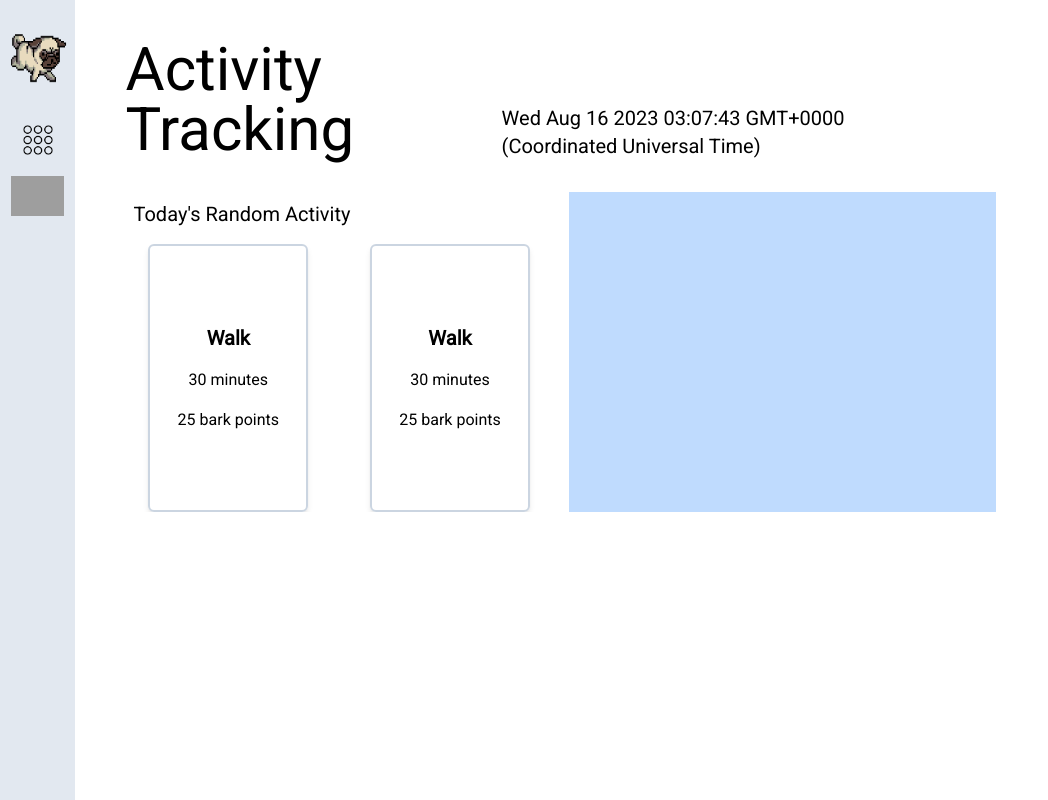
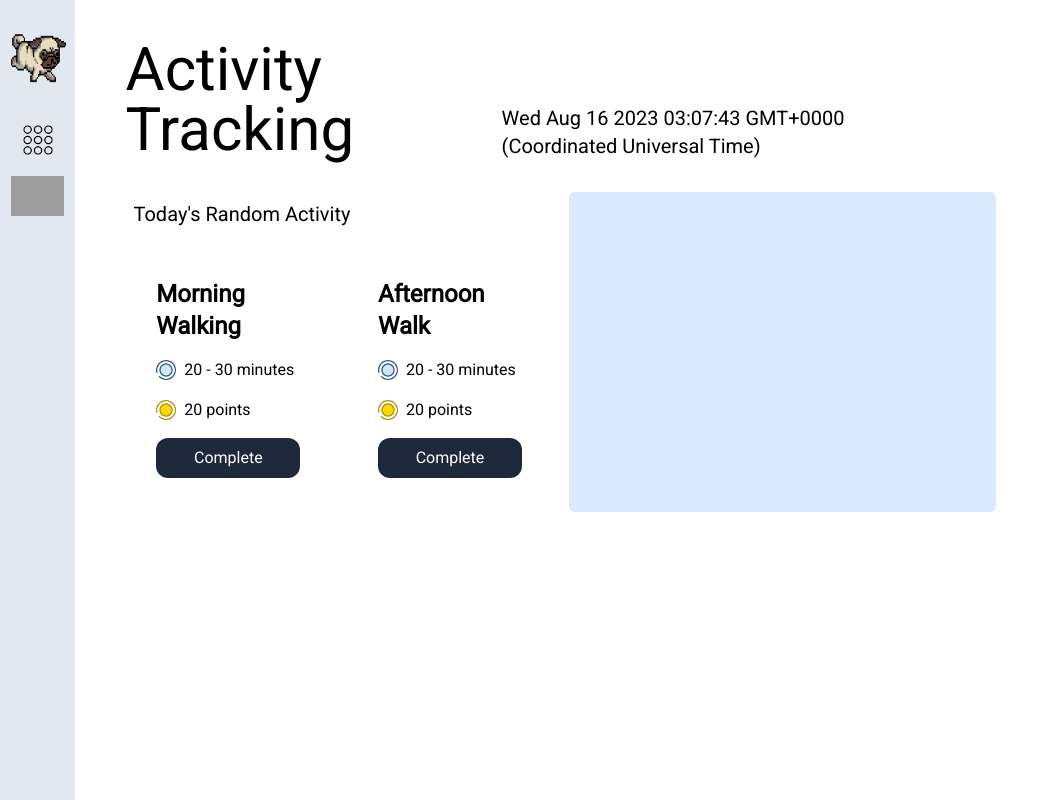
Before and after one commit to OriginalCube/The-Barking-Games, a React (Vite) app in the folder client/: page / in a window 1280 px wide. Shown: the whole page, without its empty margins (0-1048 px from the left). Built offline with nearby package versions, Linux system fonts and the light colour scheme; grey boxes are pictures that could not be loaded.

Commit message:
Activity Feature Added

```diff
--- /dev/null
+++ b/client/src/Data.json
@@ -0,0 +1,46 @@
+{
+  "activity": [
+    {
+      "title": "Morning Walking",
+      "description": "Giving your dog a chance for your dog to explore its surroundings and interact with other dogs and people.",
+      "max": 30,
+      "min": 20,
+      "points": 20
+    },
+    {
+      "title": "Afternoon Walk",
+      "description": "Visiting a dog park allows your dog to socialize with other dogs and play off-leash in a secure environment.",
+      "max": 30,
+      "min": 20,
+      "points": 20
+    },
+    {
+      "title": "Evening Walk",
+      "description": "Visiting a dog park allows your dog to socialize with other dogs and play off-leash in a secure environment.",
+      "max": 20,
+      "min": 15,
+      "points": 15
+    },
+    {
+      "title": "Play Fetch",
+      "description": "It's a great way to exercise your dog's body and mind while engaging in interactive play.",
+      "max": 20,
+      "min": 15,
+      "points": 15
+    },
+    {
+      "title": "Dog Parks",
+      "description": "Visiting a dog park allows your dog to socialize with other dogs and play off-leash in a secure environment.",
+      "max": 45,
+      "min": 30,
+      "points": 45
+    },
+    {
+      "title": "Dog Parks",
+      "description": "Visiting a dog park allows your dog to socialize with other dogs and play off-leash in a secure environment.",
+      "max": 45,
+      "min": 30,
+      "points": 45
+    }
+  ]
+}
--- a/client/src/components/dashboard/Daily.tsx
+++ b/client/src/components/dashboard/Daily.tsx
@@ -1,14 +1,33 @@
 import React from "react";
+import { motion } from "framer-motion";
 
-const Daily = () => {
+interface DailyProps {
+  title: string;
+  max: number;
+  min: number;
+  points: number;
+}
+
+const Daily = ({ title, max, min, points }: DailyProps) => {
   return (
-    <div
-      className="w-40 h-full flex flex-col items-center justify-center gap-4
-    border-2 border-slate-300 rounded-md shadow-md"
-    >
-      <p className="text-xl font-semibold">Walk</p>
-      <p className="text-md"> 30 minutes</p>
-      <p className="text-md"> 25 bark points</p>
+    <div className="w-40 h-full flex flex-col justify-center gap-4 p-2">
+      <p className="text-2xl font-semibold">{title}</p>
+      <div className="w-full h-auto flex items-center gap-2">
+        <img src="/assets/icons/time.png" className="h-5 w-auto" alt="" />
+        <p className="text-md">
+          {min} - {max} minutes
+        </p>
+      </div>
+      <div className="w-full h-auto flex items-center gap-2">
+        <img src="/assets/icons/points.png" className="h-5 w-auto" alt="" />
+        <p className="text-md">{points} points</p>
+      </div>
+      <motion.button
+        whileHover={{ scale: 1.1 }}
+        className="bg-slate-800 py-2 text-white rounded-xl"
+      >
+        Complete
+      </motion.button>
     </div>
   );
 };
--- a/client/src/pages/Dashboard.tsx
+++ b/client/src/pages/Dashboard.tsx
@@ -1,5 +1,14 @@
 import React from "react";
 import Daily from "../components/dashboard/Daily";
+import { activity } from "../Data.json";
+
+interface DailyProps {
+  title: string;
+  description: string;
+  max: number;
+  min: number;
+  points: number;
+}
 
 const Dashboard = () => {
   return (
@@ -12,15 +21,19 @@ const Dashboard = () => {
         <div className="flex w-4/5 items-center justify-center gap-4">
           <div className="w-1/2 h-80 flex flex-col gap-2">
             <p className="p-2 text-xl">Today's Random Activity</p>
-            <div className="w-full h-72 flex flex-wrap gap-4 justify-around items-center overflow-y-auto">
-              <Daily />
-              <Daily />
-              <Daily />
-              <Daily />
-              <Daily />
+            <div className="w-auto h-72 flex flex-wrap gap-4 justify-around items-center overflow-y-scroll">
+              {activity.map((e: DailyProps, index: number) => (
+                <Daily
+                  key={index}
+                  title={e.title}
+                  max={e.max}
+                  min={e.min}
+                  points={e.points}
+                />
+              ))}
             </div>
           </div>
-          <div className="w-1/2 h-80 bg-blue-200"></div>
+          <div className="w-1/2 h-80 bg-blue-100 rounded-md"></div>
         </div>
         <div className="flex w-1/5 items-center justify-center gap-4"></div>
       </div>
```
Also changed, not shown: client/public/assets/icons/points.png (added), client/public/assets/icons/time.png (added).
